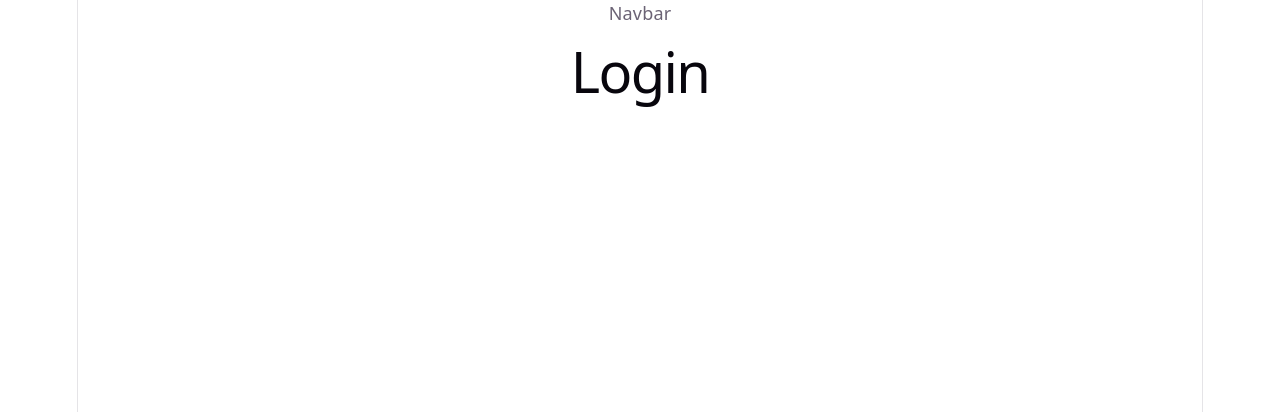
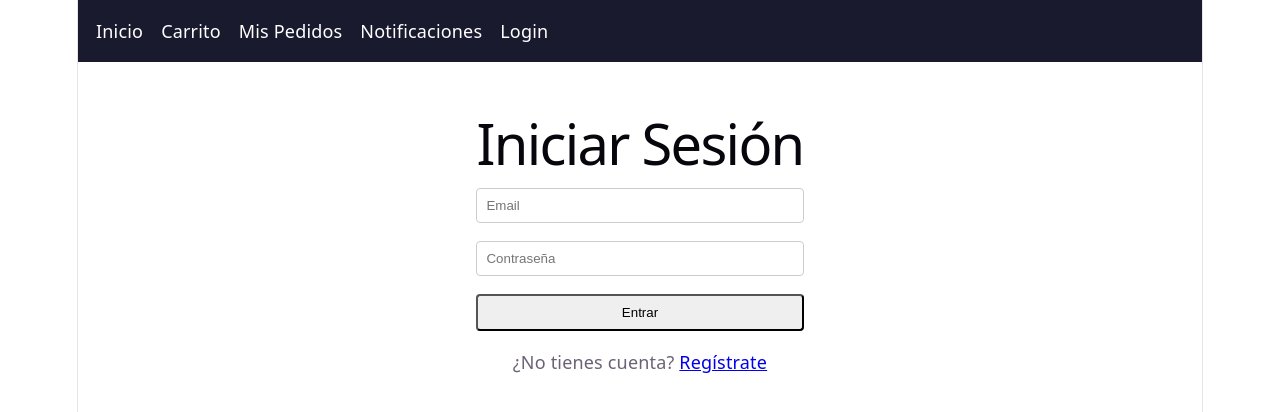
Before and after one commit to Diego-Back-End/aromastore-frontend, a React (Vite) app: page /login in a window 1280 px wide. Shown: the top 412 px of the page. Built offline with nearby package versions, Linux system fonts and the light colour scheme.

Commit message:
feat: pantalla login

```diff
--- a/src/components/Navbar.jsx
+++ b/src/components/Navbar.jsx
@@ -1,4 +1,15 @@
+import { Link } from 'react-router-dom'
+
 function Navbar() {
-  return <nav>Navbar</nav>
+  return (
+    <nav style={{ display: 'flex', gap: '1rem', padding: '1rem', background: '#1a1a2e' }}>
+      <Link to="/" style={{ color: 'white', textDecoration: 'none' }}>Inicio</Link>
+      <Link to="/carrito" style={{ color: 'white', textDecoration: 'none' }}>Carrito</Link>
+      <Link to="/mis-pedidos" style={{ color: 'white', textDecoration: 'none' }}>Mis Pedidos</Link>
+      <Link to="/notificaciones" style={{ color: 'white', textDecoration: 'none' }}>Notificaciones</Link>
+      <Link to="/login" style={{ color: 'white', textDecoration: 'none' }}>Login</Link>
+    </nav>
+  )
 }
+
 export default Navbar
--- a/src/pages/Login.jsx
+++ b/src/pages/Login.jsx
@@ -1,4 +1,41 @@
+import { useState } from 'react'
+import { useNavigate, Link } from 'react-router-dom'
+
 function Login() {
-  return <h1>Login</h1>
+  const [email, setEmail] = useState('')
+  const [password, setPassword] = useState('')
+  const navigate = useNavigate()
+
+  const handleLogin = () => {
+    console.log('Login:', email, password)
+    navigate('/')
+  }
+
+  return (
+    <div style={{ padding: '2rem', maxWidth: '400px', margin: '0 auto' }}>
+      <h1>Iniciar Sesión</h1>
+      <div style={{ display: 'flex', flexDirection: 'column', gap: '1rem' }}>
+        <input
+          type="email"
+          placeholder="Email"
+          value={email}
+          onChange={e => setEmail(e.target.value)}
+          style={{ padding: '0.5rem', borderRadius: '4px', border: '1px solid #ccc' }}
+        />
+        <input
+          type="password"
+          placeholder="Contraseña"
+          value={password}
+          onChange={e => setPassword(e.target.value)}
+          style={{ padding: '0.5rem', borderRadius: '4px', border: '1px solid #ccc' }}
+        />
+        <button onClick={handleLogin} style={{ padding: '0.5rem', borderRadius: '4px' }}>
+          Entrar
+        </button>
+        <p>¿No tienes cuenta? <Link to="/registro">Regístrate</Link></p>
+      </div>
+    </div>
+  )
 }
+
 export default Login
```
